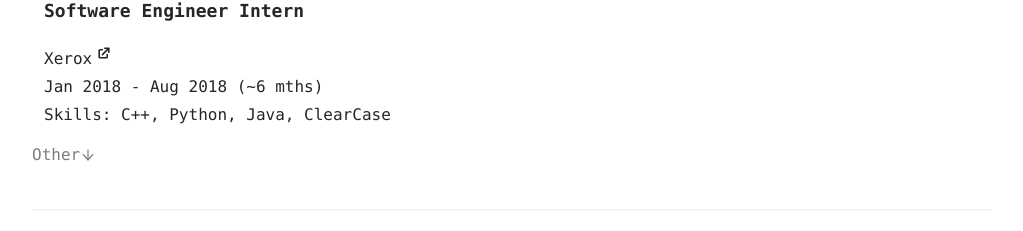
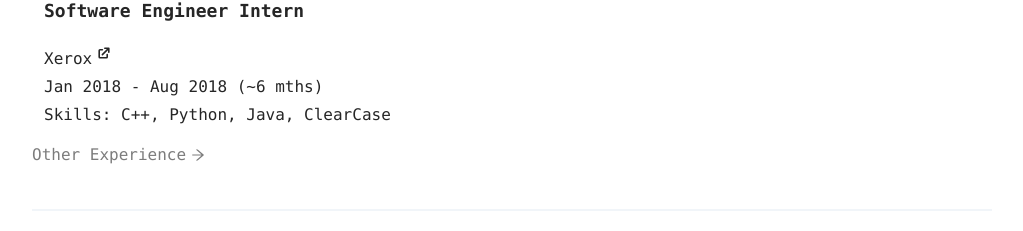
Before and after one commit to DevinKott/website-m9, a React (Create React App) app: page / in a window 1280 px wide. Shown: the part 829-1060 px from the top of the page, without its empty margins (128-1151 px from the left). Built offline with nearby package versions, Linux system fonts and the light colour scheme.

Commit message:
Small updates to other experience section

```diff
--- a/src/components/OtherExperience.js
+++ b/src/components/OtherExperience.js
@@ -1,5 +1,5 @@
 import { useState} from 'react';
-import { AiOutlineArrowDown, AiOutlineArrowUp } from 'react-icons/ai';
+import { AiOutlineArrowLeft, AiOutlineArrowRight } from 'react-icons/ai';
 import Experience from './Experience';
 import FadeIn from './FadeIn';
 
@@ -19,12 +19,16 @@ function OtherExperience() {
                 aria-label='Show Other Experience'
                 aria-pressed={visible ? 'true' : 'false'}
             >
-                <span>Other</span>
+                <span
+                    className='mr-1'
+                >
+                    Other Experience
+                </span>
                 {
-                    visible && <AiOutlineArrowUp/>
+                    visible && <AiOutlineArrowLeft/>
                 }
                 {
-                    !visible && <AiOutlineArrowDown/>
+                    !visible && <AiOutlineArrowRight/>
                 }
             </div>
             <FadeIn
```
